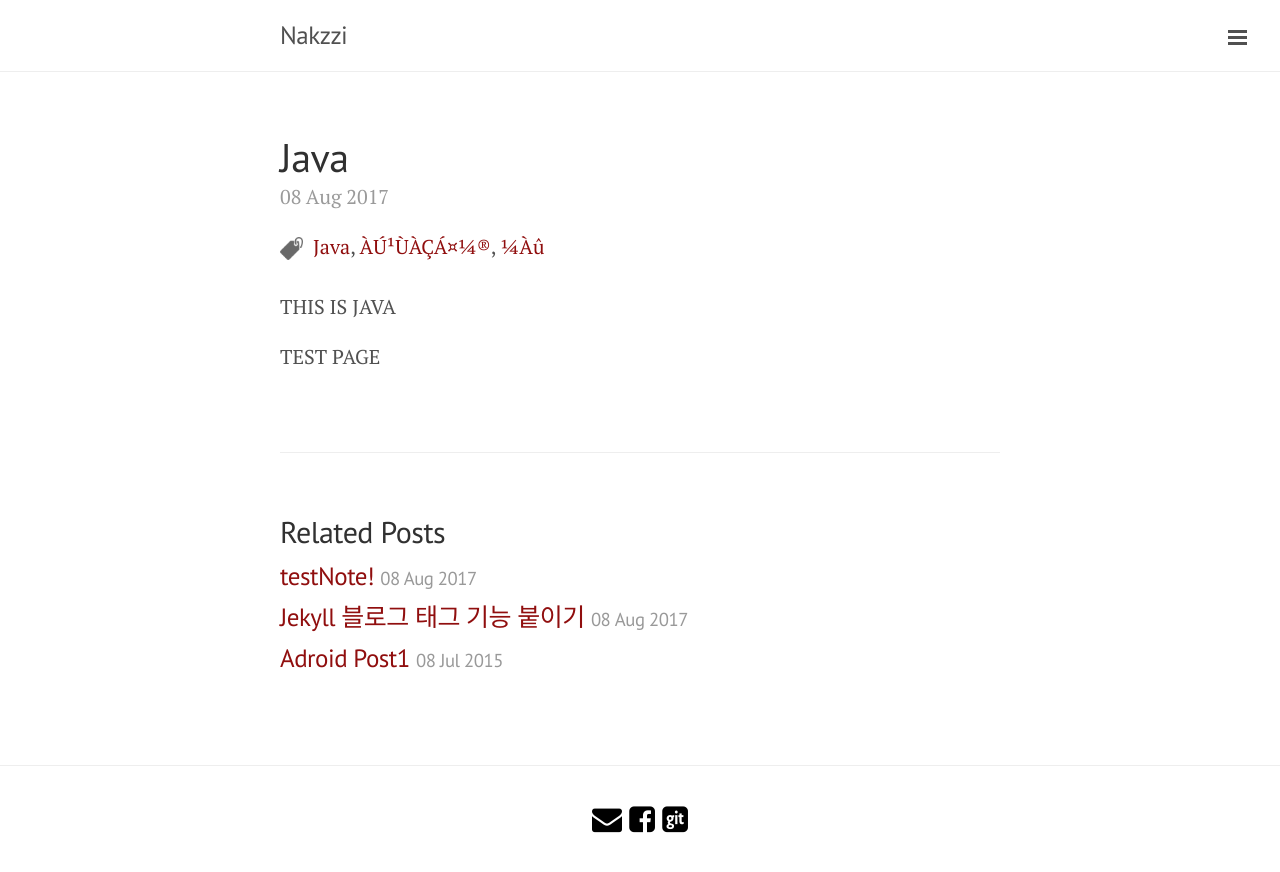
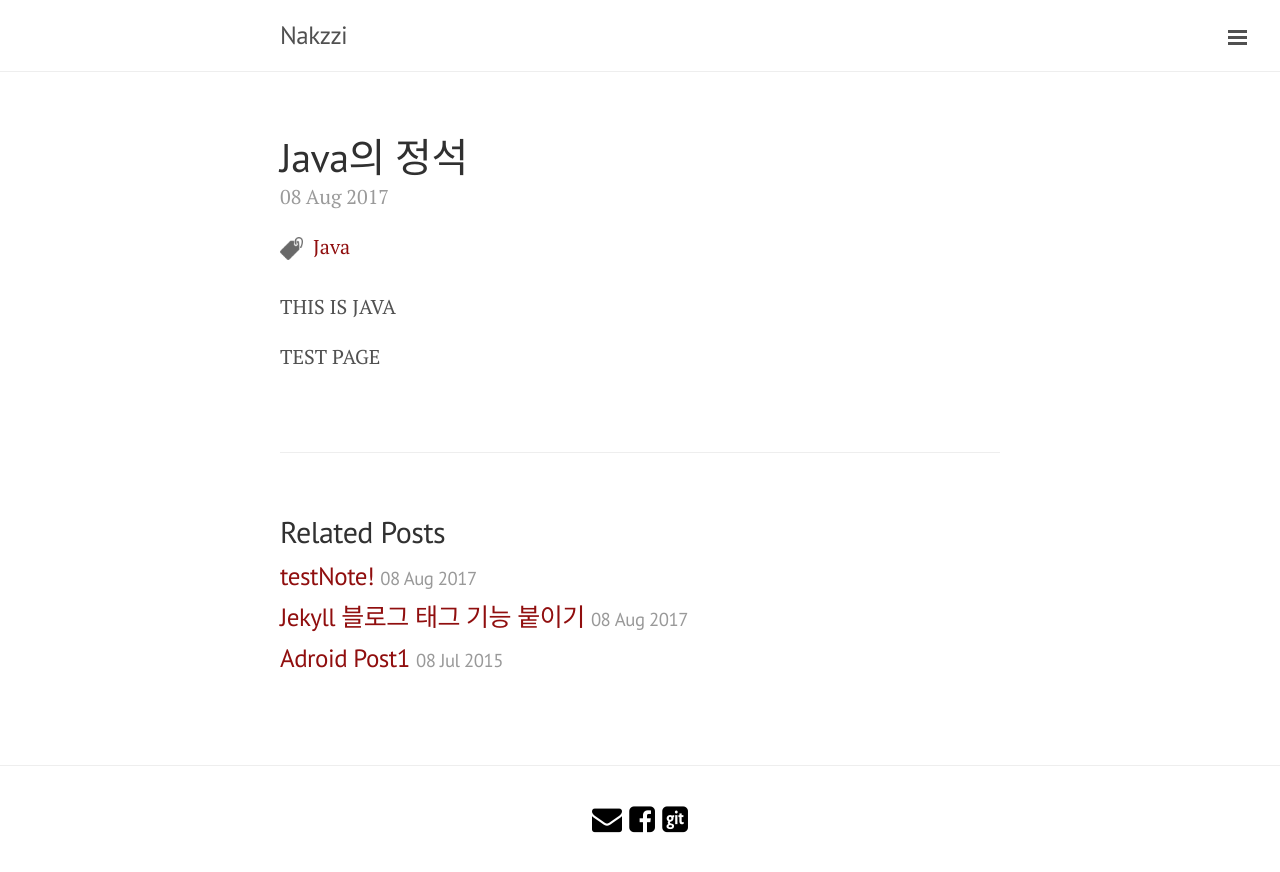
Before and after one commit to cholnh/cholnh.github.io, a Jekyll site: the page built from _posts/Dev/Java/2017-8-8-javatest.md, in a window 1280 px wide. Shown: the top 872 px of the page. Built offline with Jekyll 4.4.1, drawn with Linux system fonts in a browser that asks for light colours; Markdown is read by kramdown in place of the engine named in the settings.

Commit message:
Update 2017-8-8-javatest.md

```diff
--- a/_posts/Dev/Java/2017-8-8-javatest.md
+++ b/_posts/Dev/Java/2017-8-8-javatest.md
@@ -1,10 +1,10 @@
 ---
 layout: post
-title:  "Java "
+title:  "Java의 정석"
 date:   2017-08-08 16:34:00
 lastmod: 2017-08-08 16:34:00
 categories: Java
-tags: Java ÀÚ¹ÙÀÇÁ¤¼® ¼­Àû
+tags: Java
 ---
 
 THIS IS JAVA
```
